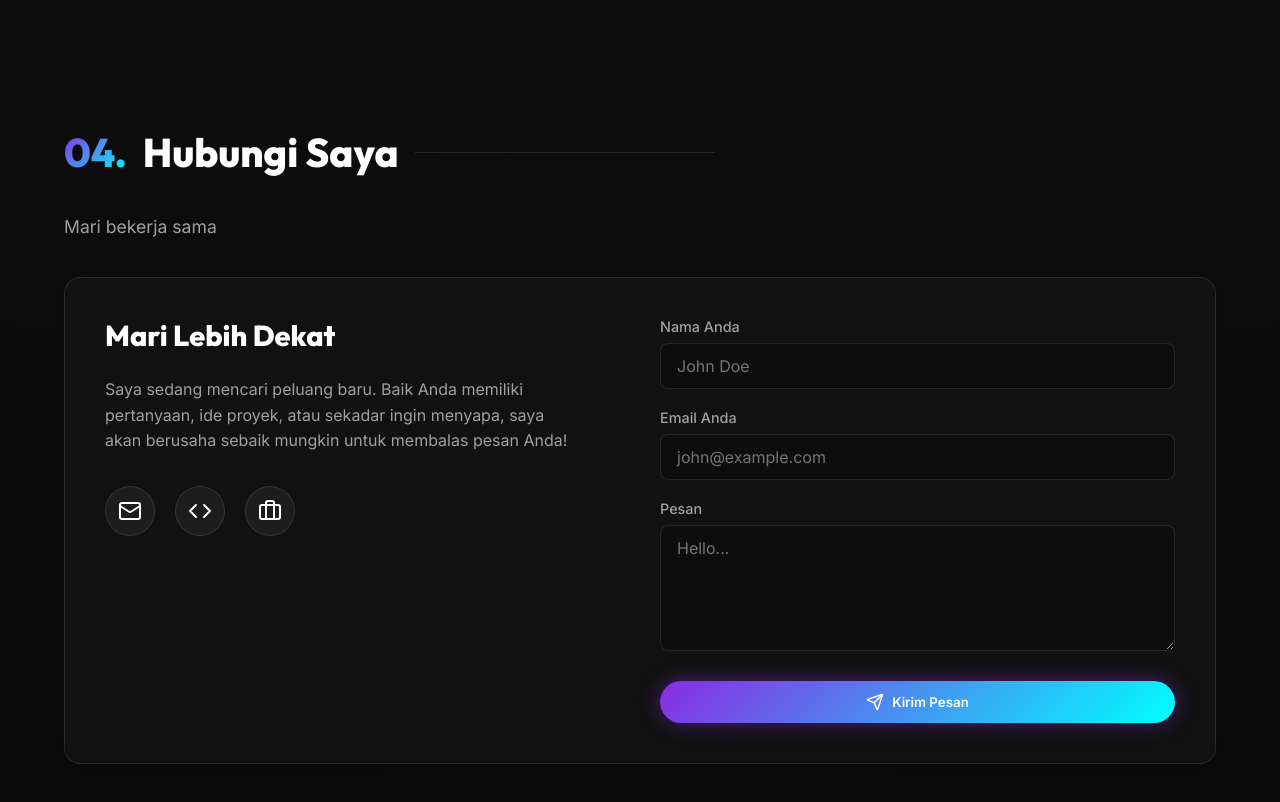
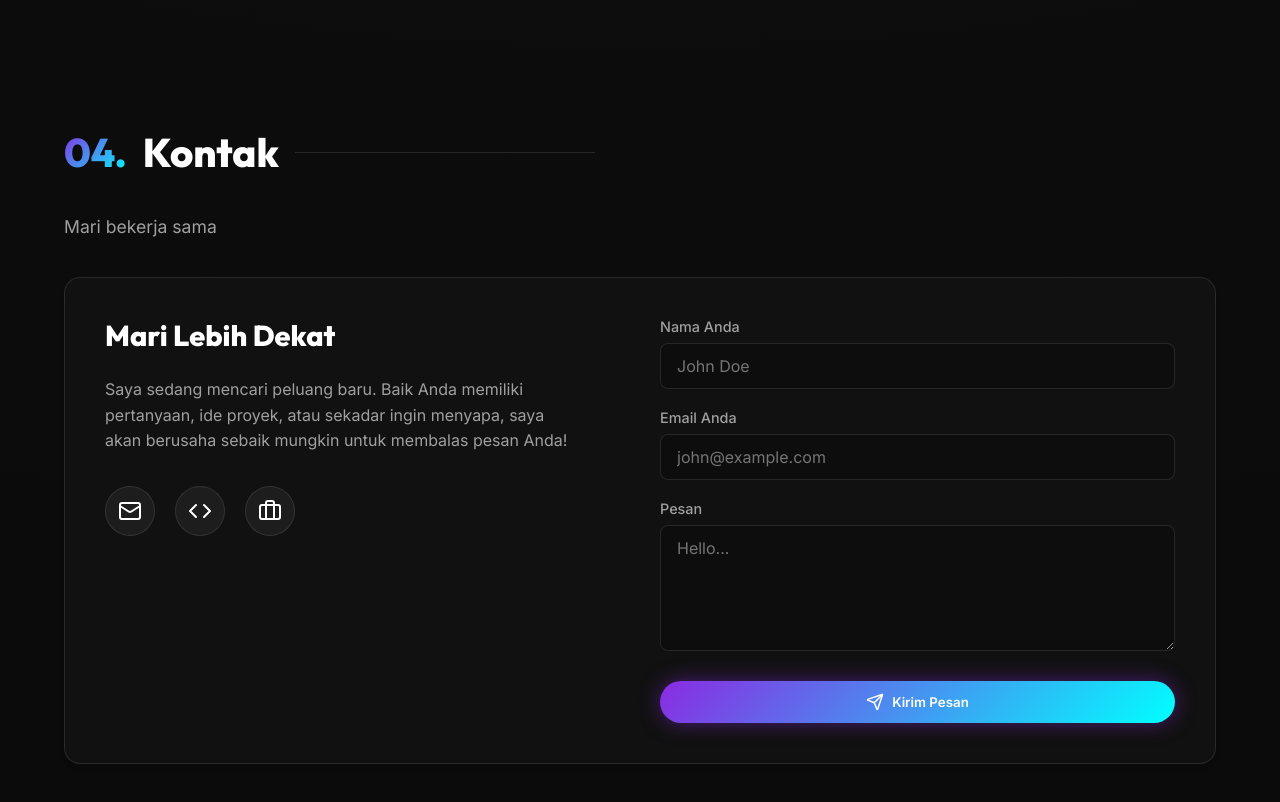
Before and after one commit to voltrexx-v1/Portofolio, a React (Vite) app: page / in a window 1280 px wide. Shown: the part 2820-3622 px from the top of the page. Built offline with nearby package versions, Linux system fonts and the light colour scheme.

Commit message:
Ubah Hubungi Saya menjadi Kontak

```diff
--- a/src/data/dictionary.js
+++ b/src/data/dictionary.js
@@ -128,7 +128,7 @@ export const dict = {
       ]
     },
     contact: {
-      title: "Hubungi Saya",
+      title: "Kontak",
       subtitle: "Mari bekerja sama",
       heading: "Mari Lebih Dekat",
       text: "Saya sedang mencari peluang baru. Baik Anda memiliki pertanyaan, ide proyek, atau sekadar ingin menyapa, saya akan berusaha sebaik mungkin untuk membalas pesan Anda!",
```
